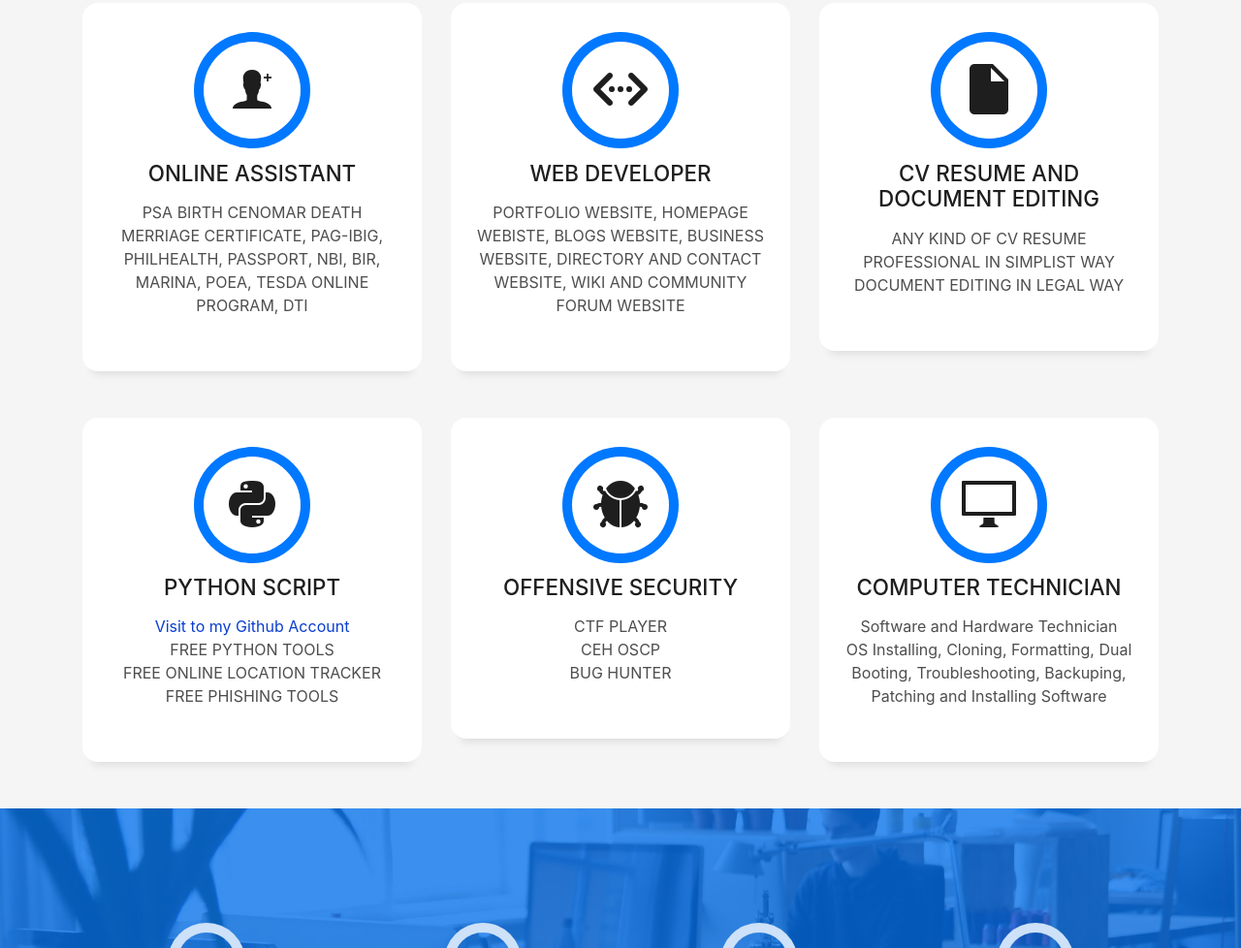
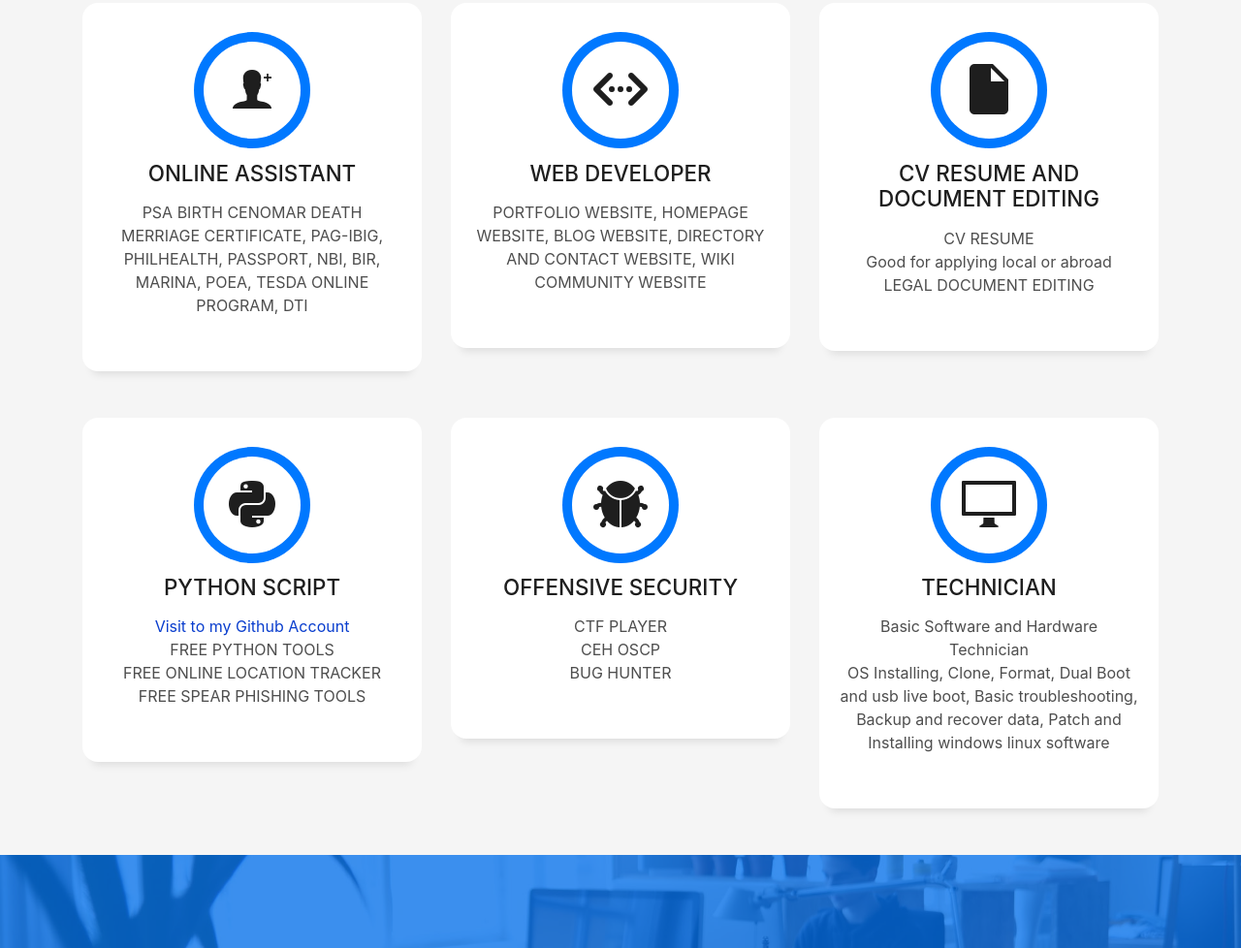
Before and after one commit to aldrinaratia/aldrinaratia.github.io, a plain HTML site: page index.html in a window 1280 px wide. Shown: the part 1644-2622 px from the top of the page at 97% size. Drawn offline with Linux system fonts and the light colour scheme; files whose address does not match are found by name.

Commit message:
Update index.html

```diff
--- a/index.html
+++ b/index.html
@@ -138,7 +138,7 @@
                                         Hi there, Welcome! Im Aldrin a Computer enthusiast, Currently working in a retail company for almost years now.
                                     </p>
                                     <p class="lead">
-                                        Expertise in many field areas in Cyber Security.
+                                        Expertise in many field areas in RED TEAM Security.
                                     </p>
                                     <p class="lead">
                                         If anyone interested, Feel free to contact me on my facebook account thanks :)
@@ -193,7 +193,7 @@
                         <div class="service-content">
                             <h2 class="s-title">Web Developer </h2>
                             <p class="s-description text-center">
-                                PORTFOLIO WEBSITE, HOMEPAGE WEBISTE, BLOGS WEBSITE, BUSINESS WEBSITE, DIRECTORY AND CONTACT WEBSITE, WIKI AND COMMUNITY FORUM WEBSITE
+                                PORTFOLIO WEBSITE, HOMEPAGE WEBSITE, BLOG WEBSITE, DIRECTORY AND CONTACT WEBSITE, WIKI COMMUNITY WEBSITE
                             </p>
                         </div>
                     </div>
@@ -206,8 +206,9 @@
                         <div class="service-content">
                             <h2 class="s-title">CV Resume and Document Editing </h2>
                             <p class="s-description text-center">
-                                ANY KIND OF CV RESUME PROFESSIONAL IN SIMPLIST WAY
-                                <br> DOCUMENT EDITING IN LEGAL WAY
+                                CV RESUME
+                                <br> Good for applying local or abroad
+                                <br> LEGAL DOCUMENT EDITING
                             </p>
                         </div>
                     </div>
@@ -220,10 +221,10 @@
                         <div class="service-content">
                             <h2 class="s-title">Python Script</h2>
                             <p class="s-description text-center">
-                                <a href="https://github.com/aldrinprofile" style="color:rgb(10, 62, 206)"> <b style="color: rgb(12, 115, 233);"></b>Visit to my Github Account</a>
+                                <a href="https://github.com/aldrinaratia/tools" style="color:rgb(10, 62, 206)"> <b style="color: rgb(12, 115, 233);"></b>Visit to my Github Account</a>
                                 <br> FREE PYTHON TOOLS
                                 <br> FREE ONLINE LOCATION TRACKER
-                                <br> FREE PHISHING TOOLS
+                                <br> FREE SPEAR PHISHING TOOLS
                             </p>
                         </div>
                     </div>
@@ -249,10 +250,10 @@
                             <span class="ico-circle"><i class=" ion-monitor"></i></span>
                         </div>
                         <div class="service-content">
-                            <h2 class="s-title">Computer Technician</h2>
+                            <h2 class="s-title">Technician</h2>
                             <p class="s-description text-center">
-                                Software and Hardware Technician
-                                <br>OS Installing, Cloning, Formatting, Dual Booting, Troubleshooting, Backuping, Patching and Installing Software
+                                Basic Software and Hardware Technician
+                                <br>OS Installing, Clone, Format, Dual Boot and usb live boot, Basic troubleshooting, Backup and recover data, Patch and Installing windows linux software
                             </p>
                         </div>
                     </div>
```
